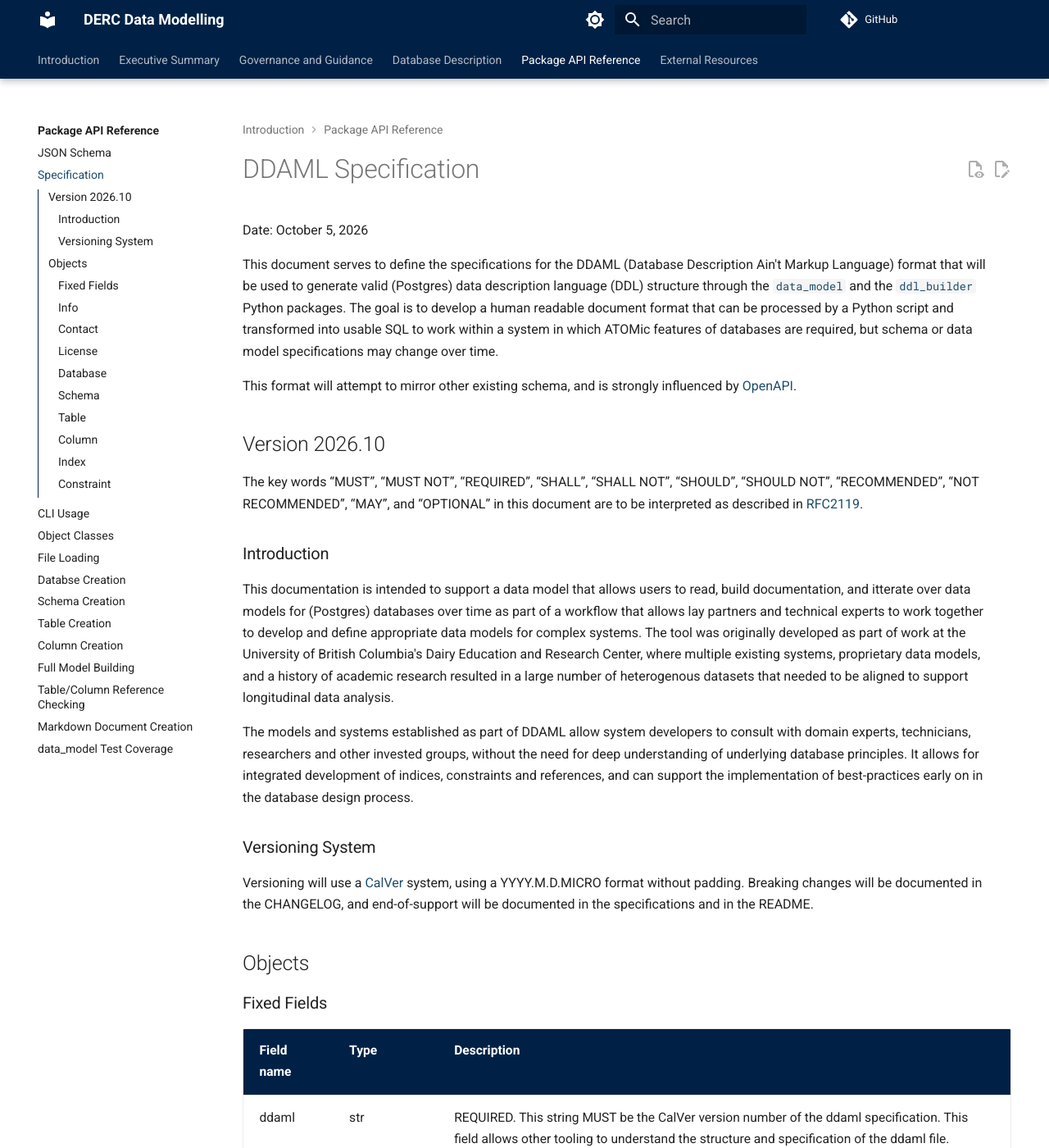
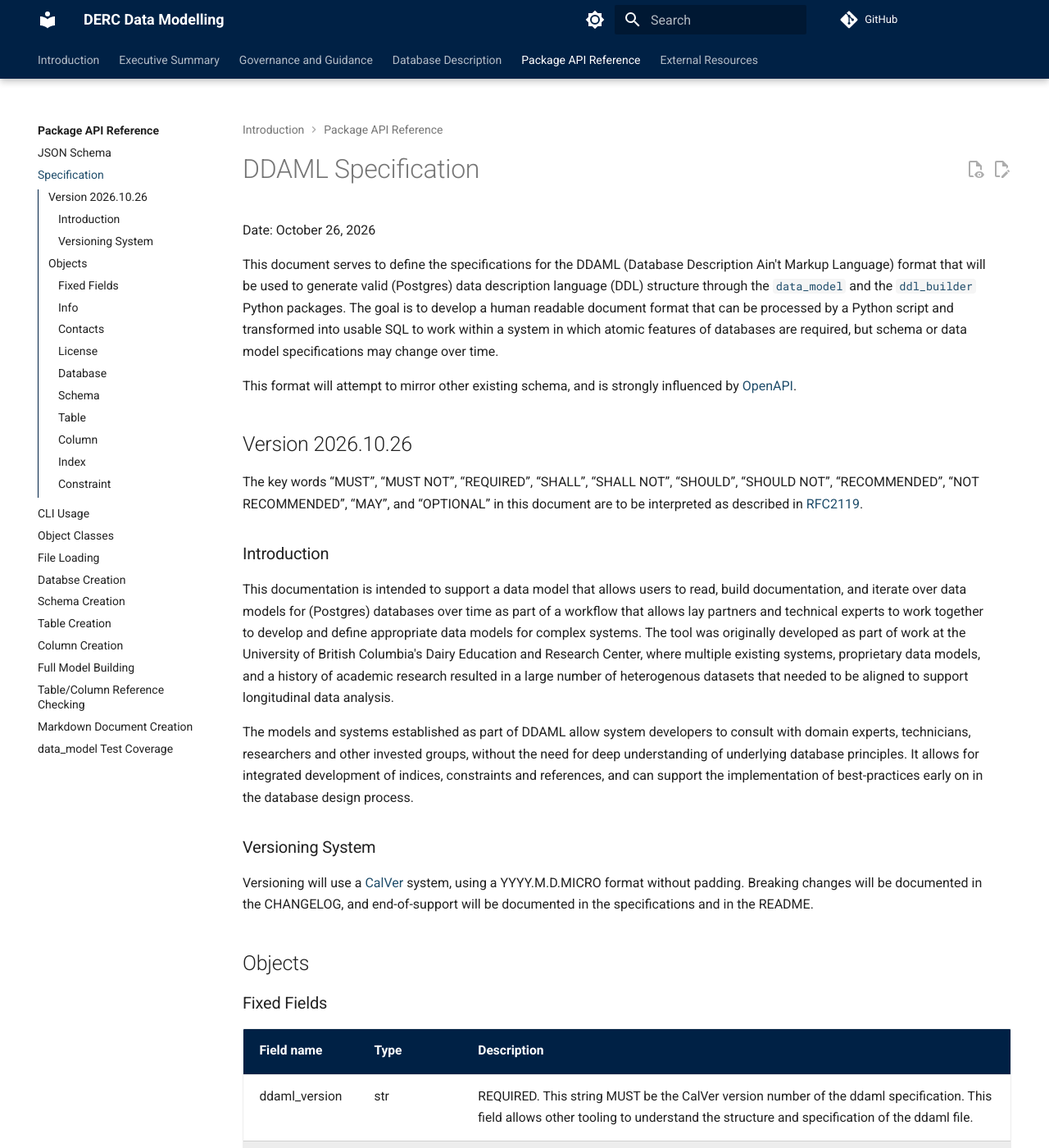
Before and after one commit to UBC-DERC/data_model, an MkDocs documentation site: the page built from docs/specifications/SPECIFICATION.md, in a window 1280 px wide and 1400 px high. Shown: the whole window at 82% size. Built offline with MkDocs 1.6.1 and Material for MkDocs 9.7.7, drawn with Linux system fonts in a browser that asks for light colours; comment, search, counter and statistics services are not loaded; some of the changed text lies outside the part shown.

Commit message:
Updating documentation and allowing extended tags
The main thing here was allowing the `x-` tag and adding tests for it. Also a bunch of changes to documentation.

The examples had to be reworked too, but I am not currently implementing the `x-` tag in any of them I will at some point :)

```diff
--- a/docs/specifications/SPECIFICATION.md
+++ b/docs/specifications/SPECIFICATION.md
@@ -1,18 +1,18 @@
 # DDAML Specification
 
-Date: October 5, 2026
+Date: October 26, 2026
 
-This document serves to define the specifications for the DDAML (Database Description Ain't Markup Language) format that will be used to generate valid (Postgres) data description language (DDL) structure through the [`data_model`](https://gituhb.com/UBC-DERC/data_model) and the [`ddl_builder`](https://github.com/UBC-DERC/ddl_builder) Python packages. The goal is to develop a human readable document format that can be processed by a Python script and transformed into usable SQL to work within a system in which ATOMic features of databases are required, but schema or data model specifications may change over time.
+This document serves to define the specifications for the DDAML (Database Description Ain't Markup Language) format that will be used to generate valid (Postgres) data description language (DDL) structure through the [`data_model`](https://github.com/UBC-DERC/data_model) and the [`ddl_builder`](https://github.com/UBC-DERC/ddl_builder) Python packages. The goal is to develop a human readable document format that can be processed by a Python script and transformed into usable SQL to work within a system in which atomic features of databases are required, but schema or data model specifications may change over time.
 
 This format will attempt to mirror other existing schema, and is strongly influenced by [OpenAPI](https://spec.openapis.org/oas/latest.html).
 
-## Version 2026.10
+## Version 2026.10.26
 
 The key words “MUST”, “MUST NOT”, “REQUIRED”, “SHALL”, “SHALL NOT”, “SHOULD”, “SHOULD NOT”, “RECOMMENDED”, “NOT RECOMMENDED”, “MAY”, and “OPTIONAL” in this document are to be interpreted as described in [RFC2119](https://www.rfc-editor.org/info/rfc2119/).
 
 ### Introduction
 
-This documentation is intended to support a data model that allows users to read, build documentation, and itterate over data models for (Postgres) databases over time as part of a workflow that allows lay partners and technical experts to work together to develop and define appropriate data models for complex systems. The tool was originally developed as part of work at the University of British Columbia's Dairy Education and Research Center, where multiple existing systems, proprietary data models, and a history of academic research resulted in a large number of heterogenous datasets that needed to be aligned to support longitudinal data analysis.
+This documentation is intended to support a data model that allows users to read, build documentation, and iterate over data models for (Postgres) databases over time as part of a workflow that allows lay partners and technical experts to work together to develop and define appropriate data models for complex systems. The tool was originally developed as part of work at the University of British Columbia's Dairy Education and Research Center, where multiple existing systems, proprietary data models, and a history of academic research resulted in a large number of heterogenous datasets that needed to be aligned to support longitudinal data analysis.
 
 The models and systems established as part of DDAML allow system developers to consult with domain experts, technicians, researchers and other invested groups, without the need for deep understanding of underlying database principles. It allows for integrated development of indices, constraints and references, and can support the implementation of best-practices early on in the database design process.
 
@@ -26,8 +26,8 @@
 
 | Field name | Type | Description |
 | --- | --- | --- |
-| ddaml | str | REQUIRED. This string MUST be the CalVer version number of the ddaml specification. This field allows other tooling to understand the structure and specification of the ddaml file. |
-| info | str | REQUIRED. This string is used to provide additional metadata about the purpose of the ddaml document and data model. |
+| ddaml_version | str | REQUIRED. This string MUST be the CalVer version number of the ddaml specification. This field allows other tooling to understand the structure and specification of the ddaml file. |
+| info | [Info object](#info) | REQUIRED. This string is used to provide additional metadata about the purpose of the ddaml document and data model. |
 | database | [Database object](#database) | REQUIRED. The database definition |
 
 ### Info
@@ -39,17 +39,17 @@
 | title | str | REQUIRED. The title of the data model (different from the database name). This is a formal title for the document. |
 | summary | str | A short summary of the database model. |
 | description | str | A description of the data model. [CommonMark](https://commonmark.org/) syntax MAY be used for rich text representation. |
-| contact | [[Contact Object](#contact)] | The contact information for the metadata and data model maintainer. |
+| contacts | [Contact Object](#contacts) | The contact information for the metadata and data model maintainer. |
 | license | [License Object](#license) | The license information for the data model and structured repository associated with it. |
 | version | str | REQUIRED. The version of the DDAML document (which is distinct from the DDAML Specification version). |
 
-### Contact
+### Contacts
 
 Support for contact information. Drawn from the OpenAPI standard.
 
 | Field name | Type | Description |
 | --- | --- | --- |
-| name | str | The identifying name of the contact person/organization. |
+| name | str | REQUIRED. The identifying name of the contact person/organization. |
 | url | str | The URI for the contact information. This MUST be in the form of a URI. |
 | email | str | The email address of the contact person/organization. This MUST be in the form of an email address. |
 
```
Also changed, not shown: other parts of docs/specifications/SPECIFICATION.md (+16 -5 lines), README.md (+9 -11 lines), docs/api/coverage.md (+2 -2 lines), docs/api/schema.md (+1 -0 lines), 9 other files.
